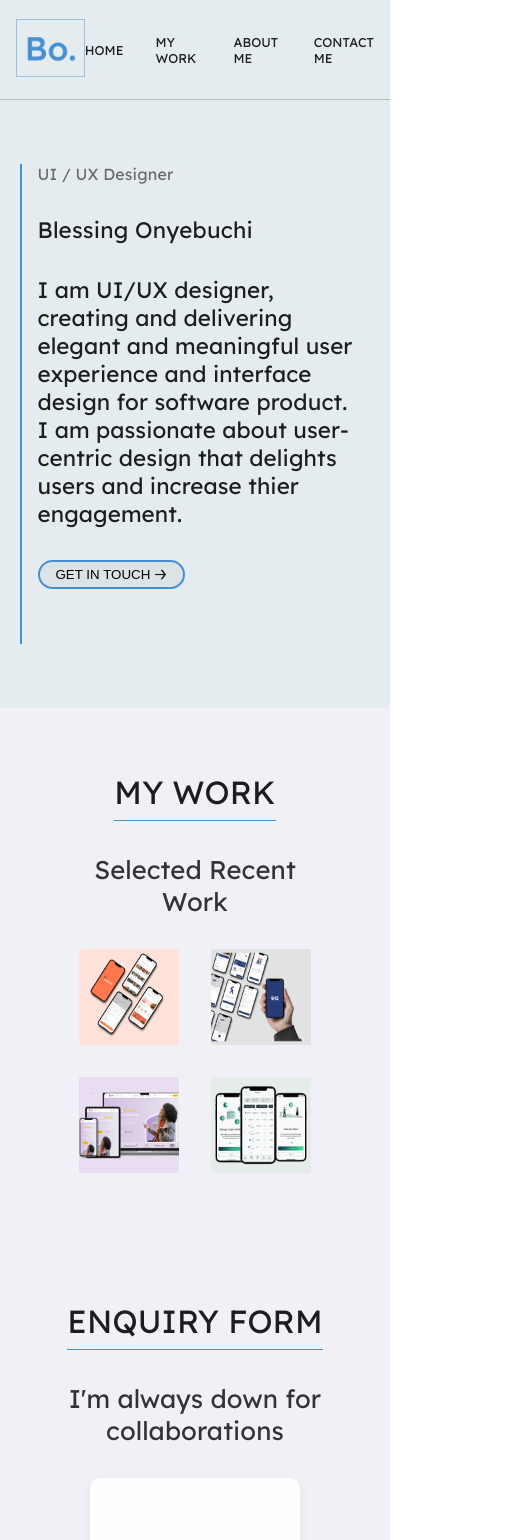
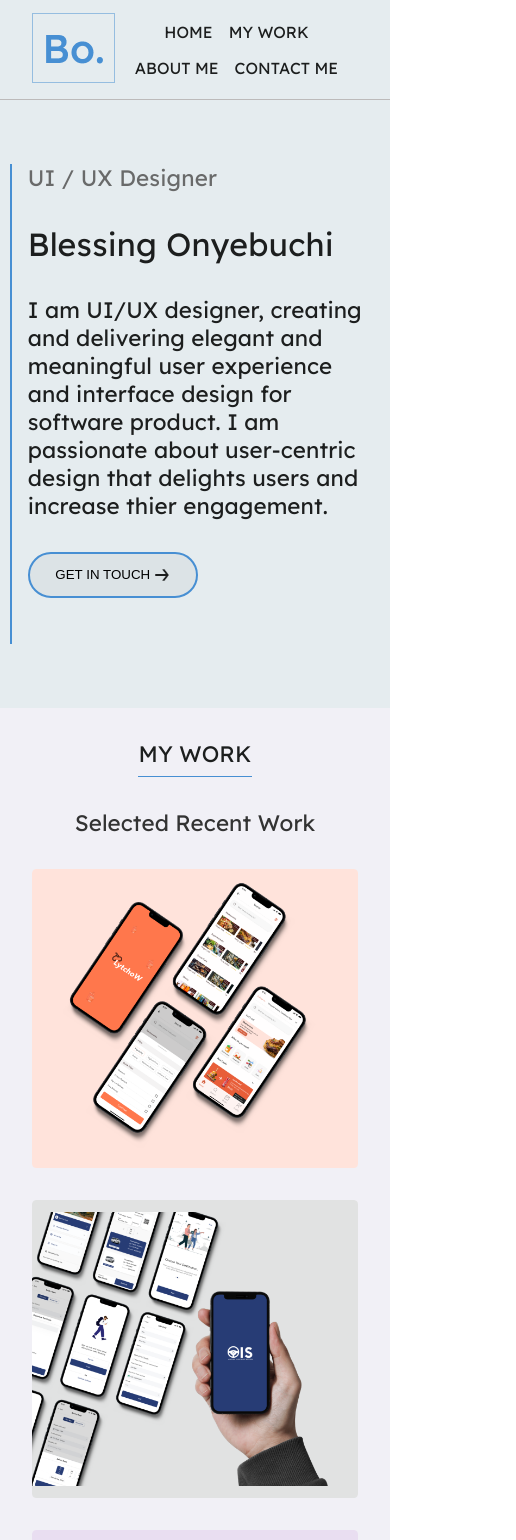
Before and after one commit to Inaboya/ada_portfolio, a React (Create React App) app: page / in a window 390 px wide. Shown: the top 1540 px of the page, 516 px wide, since content can reach past the window. Built offline with nearby package versions, Linux system fonts and the light colour scheme.

Commit message:
build send email functionality

```diff
--- a/package.json
+++ b/package.json
@@ -3,6 +3,8 @@
   "version": "0.1.0",
   "private": true,
   "dependencies": {
+    "@emailjs/browser": "^3.11.0",
+    "@react-email/render": "^0.0.7",
     "@testing-library/jest-dom": "^5.14.1",
     "@testing-library/react": "^13.0.0",
     "@testing-library/user-event": "^13.2.1",
@@ -14,6 +16,7 @@
     "react-dom": "^18.2.0",
     "react-router-dom": "^6.14.1",
     "react-scripts": "5.0.1",
+    "react-toastify": "8.2.0",
     "typescript": "^4.4.2",
     "web-vitals": "^2.1.0"
   },
--- a/src/App.css
+++ b/src/App.css
@@ -7,7 +7,7 @@
 }
 
 .container {
-  width: 100%;
+  width: 100vw;
   height: 100vh;
   background: #e5ecef;
   font-family: "Lexend Deca", "Montserrat", sans-serif;
@@ -28,6 +28,7 @@
   padding: 0 6rem;
 }
 
+
 .navbar__wrapper {
   width: 100%;
   height: 100%;
@@ -35,12 +36,6 @@
   align-items: center;
   justify-content: space-between;
 }
-
-/* ul {
-  list-style: none;
-  display: flex;
-  align-items: center;
-} */
 
 .navbar__menu--items {
   display: flex;
@@ -71,6 +66,7 @@
   width: 60%;
   height: 30rem;
 }
+
 .home-wrapper {
   width: 100%;
   height: 100%;
@@ -78,7 +74,6 @@
   flex-direction: column;
   align-items: flex-start;
   gap: 2rem;
-  /* justify-content: center; */
   border-left: 2px solid #478fd3;
   padding: 0 2rem;
 }
@@ -129,18 +124,9 @@
   height: 100%;
 }
 
-/* .active {
-  border-bottom: 5px solid #478fd3;
-} */
-
-.work-container {
-  /* width: 100%;
-  height: 40rem; */
+.work-container,
+.contact-container {
   background: #f1f0f6;
-  /* margin: 4rem auto; */
-  /* display: flex;
-  align-items: center;
-  justify-content: center; */
 }
 
 .work-wrapper {
@@ -194,11 +180,10 @@
   background: #fffefe;
   box-shadow: 0px 4px 10px 0px rgba(198, 197, 197, 0.3);
   border-radius: 10px;
-  /* margin: 4rem auto; */
 }
 
 .footer-content {
-  width: 50%;
+  width: 100%;
   margin-top: 3rem;
 }
 
@@ -206,6 +191,7 @@
   width: 100%;
   height: 100%;
   display: flex;
+  flex-wrap: wrap;
   align-items: center;
   justify-content: space-between;
 }
@@ -215,7 +201,6 @@
   font-weight: 300;
   line-height: normal;
   letter-spacing: 0.115px;
-  /* color: #696a6a; */
   color: #1c1e1e;
   text-decoration: none;
 }
@@ -226,7 +211,7 @@
 
 .footer-paragraph {
   color: rgba(28, 30, 30, 0.8);
-  font-size: 24px;
+  font-size: 18px;
   font-weight: 300;
   letter-spacing: 0.098px;
 }
@@ -236,7 +221,6 @@
   height: 100%;
   display: flex;
   flex-direction: column;
-  /* align-items: center; */
   gap: 2rem;
   padding: 4rem;
 }
@@ -244,7 +228,6 @@
 .form-group {
   width: 100%;
   height: 3rem;
-  /* background-color: red; */
 }
 
 .form-control {
@@ -267,7 +250,6 @@
 
 .about-content-1 {
   width: 100%;
-  height: 100vh;
   padding: 2rem;
   display: flex;
   flex-direction: column;
@@ -278,13 +260,11 @@
 .about-wrapper-1 {
   width: 80%;
   height: 30rem;
-  /* background-color: red; */
   display: flex;
 }
 
 .about-side-1 {
   width: 50%;
-  /* background-color: red; */
   display: flex;
   flex-direction: column;
   justify-content: center;
@@ -294,7 +274,6 @@
 .about-side-2 {
   margin-top: 0;
   width: 50%;
-  /* background-color: green; */
   display: flex;
   flex-direction: column;
   justify-content: center;
@@ -314,8 +293,6 @@
 .paragraph-text-bio {
   color: #478fd3;
   text-align: center;
-
-  /* H3 - Medium */
   font-size: 32px;
   font-style: normal;
   font-weight: 400;
@@ -340,7 +317,6 @@
 }
 
 .about-content-wrapper {
-  /* background: red; */
   width: 100%;
   padding: 2rem;
   display: flex;
@@ -356,8 +332,6 @@ li.content-item:not(:last-child) {
 
 .work-titles {
   color: #1c1e1e;
-
-  /* H2 - Bold */
   font-size: 2.6rem;
   font-style: normal;
   font-weight: 500;
@@ -367,116 +341,150 @@ li.content-item:not(:last-child) {
 
 .content-item {
   color: #000;
-  font-family: Lexend Deca;
+  font-family: "Lexend Deca";
   font-size: 22px;
   font-style: normal;
   font-weight: 300;
   line-height: normal;
   letter-spacing: 0.09px;
 }
-@media only screen and (max-width: 600px) {
-  /*Small tablets [425px -> 600px]*/
-  .navbar__container {
-    /* width: 100vw; */
-    padding: 0 1rem;
+
+/* Media Queries */
+
+@media only screen and (max-width: 1200px) {
+  .home-container {
+    width: 70%;
   }
-  /* .logo-container {
-    width: 100px;
-    height: 100px;
-  } */
 
-  .work-image-container {
-    width: 200px;
-    height: 196px;
-  }
+}
+
+@media only screen and (max-width: 992px) {
   .home-container {
     width: 80%;
   }
+
+  .work-content-wrapper {
+    grid-template-columns: 1fr;
+  }
+
+  .work-image-container {
+    width: 100%;
+    height: auto;
+  }
+}
+
+@media only screen and (max-width: 768px) {
+  .home-container {
+    width: 90%;
+  }
+
+    .navbar__container {
+    padding: 0 2rem;
+  }
+
+  .navbar__menu--items {
+    flex-wrap: wrap;
+    gap: 1rem;
+  }
+
+  .navbar__menu--item {
+    font-size: 1rem;
+  }
+
   .home-wrapper {
     padding: 0 1rem;
   }
+
   .job-paragraph {
     width: 100%;
   }
-  .job-title {
-    font-size: 1.4rem;
+
+  .work-wrapper {
+    padding: 2rem;
   }
+
+  .work-content-wrapper {
+    grid-template-columns: 1fr;
+  }
+
+  .work-image-container {
+    width: 100%;
+    height: auto;
+  }
+
+  .footer-content {
+    width: 80%;
+  }
+
+  .footer-wrapper {
+    flex-direction: column;
+    align-items: flex-start;
+  }
+
+
+  .contact-content-wrapper {
+    padding: 2rem;
+  }
+
+  .about-content-1,
+  .about-content-2 {
+    padding: 1rem;
+  }
+
+  .about-content-2 {
+    height: 70rem;
+  }
+
+  .about-wrapper-1 {
+    flex-direction: column;
+    height: auto;
+  }
+
+  .about-side-1,
+  .about-side-2 {
+    width: 100%;
+  }
+
+  .photo-container {
+    width: 100%;
+    height: auto;
+  }
+
+  .about-content-wrapper {
+    padding: 1rem;
+  }
+
+  .work-titles {
+    font-size: 2rem;
+  }
+
+
+}
+
+@media only screen and (max-width: 576px) {
+  .home-container {
+    width: 95%;
+  }
+
   .home-heading {
     font-size: 2rem;
   }
-  .btn {
-    padding: 0.6rem 1.2rem;
-  }
-  .button-img {
-    width: 0.8rem;
-    height: 0.8rem;
+
+  .job-paragraph,
+  .job-title,
+  .work-title,
+  .work-paragraph,
+  .work-titles,
+  .paragraph-text-bio,
+  .paragraph-text-1 {
+    font-size: 1.4rem;
   }
 
-  .navbar__menu--item {
-    cursor: pointer;
-    color: #1c1e1e;
-    font-size: 1rem;
-    font-weight: 300;
-    text-transform: uppercase;
-    text-decoration: none;
+  .form-control {
+    font-size: 0.9rem;
+  }
+
+  .footer-paragraph {
+    font-size: 12px;
   }
 }
-@media only screen and (max-width: 425px) {
-  /*Small smartphones [325px -> 425px]*/
-
-  .navbar__container {
-    /* padding: 0 1rem; */
-  }
-
-  .work-image-container {
-    width: 100px;
-    height: 96px;
-  }
-
-  .navbar__menu--item {
-    cursor: pointer;
-    color: #1c1e1e;
-    font-size: 1rem;
-    font-weight: 300;
-    text-transform: uppercase;
-    text-decoration: none;
-  }
-
-  .logo-container {
-    width: 1rem;
-    height: 1rem;
-  }
-
-  .navbar__menu--item {
-    font-size: 0.8rem;
-  }
-
-  .image-item {
-    width: 100%;
-    height: 100%;
-  }
-
-  .home-container {
-    width: 90%;
-  }
-  /* .home-wrapper {
-    padding: 0 1rem;
-  } */
-  .job-paragraph {
-    width: 100%;
-    font-size: 1.4rem;
-  }
-  .job-title {
-    font-size: 1rem;
-  }
-  .home-heading {
-    font-size: 1.4rem;
-  }
-  .btn {
-    padding: 0.3rem 1rem;
-  }
-  .button-img {
-    width: 0.8rem;
-    height: 0.8rem;
-  }
-}
--- a/src/components/Contact.tsx
+++ b/src/components/Contact.tsx
@@ -1,24 +1,82 @@
 import React from "react";
+import emailjs from "@emailjs/browser";
+import { toast } from "react-toastify";
+import "react-toastify/dist/ReactToastify.css";
 
+toast.configure();
 interface ContactInterface {
   workRef: React.RefObject<HTMLDivElement> | null;
 }
 
 const Contact: React.FC<ContactInterface> = ({ workRef }) => {
+  const [formData, setFormData] = React.useState({
+    name: "",
+    email: "",
+    subject: "",
+    message: "",
+  });
+
+  // const form = React.useRef<HTMLDivElement>(null);
+
+  const handleChange = (
+    e: React.ChangeEvent<HTMLInputElement | HTMLTextAreaElement>
+  ) => {
+    setFormData({ ...formData, [e.target.name]: e.target.value });
+  };
+
+  const sendEmail = async (e: React.FormEvent<HTMLFormElement>) => {
+    e.preventDefault();
+
+    const { name, email, subject, message } = formData;
+
+    if (!name || !email || !subject || !message) {
+      toast.error("All fields are required", {
+        position: toast.POSITION.TOP_RIGHT,
+        autoClose: 3000,
+      });
+    }
+
+    try {
+      const form = e.currentTarget;
+
+      const response = await emailjs.sendForm(
+        "service_5z9rhij",
+        "template_b4g6ecu",
+        form,
+        "rBFVWS5DalD5UXrBD"
+      );
+
+      if (response.text) {
+        toast.success("Message sent successfully", {
+          position: toast.POSITION.TOP_RIGHT,
+          autoClose: 3000,
+        });
+      }
+    } catch (error: any) {
+      console.log(error.text);
+      toast.error("Something was wrong", {
+        position: toast.POSITION.TOP_RIGHT,
+        autoClose: 3000,
+      });
+    }
+  };
   return (
-    <div className="work-container" ref={workRef}>
+    <div className="contact-container" ref={workRef}>
       <div className="work-wrapper">
         <h1 className="work-title">ENQUIRY FORM</h1>
         <p className="work-paragraph">I'm always down for collaborations</p>
 
         <div className="content-content">
-          <form className="contact-content-wrapper">
+          <form className="contact-content-wrapper" onSubmit={sendEmail}>
             <div className="form-group">
               <input
                 type="text"
                 name="name"
                 className="form-control"
                 placeholder="Name"
+                value={formData.name}
+                onChange={handleChange}
+                required
               />
             </div>
 
@@ -28,6 +86,9 @@ const Contact: React.FC<ContactInterface> = ({ workRef }) => {
                 name="email"
                 className="form-control"
                 placeholder="Email"
+                value={formData.email}
+                onChange={handleChange}
+                required
               />
             </div>
 
@@ -37,6 +98,9 @@ const Contact: React.FC<ContactInterface> = ({ workRef }) => {
                 name="subject"
                 className="form-control"
                 placeholder="Subject"
+                onChange={handleChange}
+                value={formData.subject}
+                required
               />
             </div>
 
@@ -45,6 +109,9 @@ const Contact: React.FC<ContactInterface> = ({ workRef }) => {
                 name="message"
                 className="form-control"
                 placeholder="Message"
+                value={formData.message}
+                onChange={handleChange}
+                required
               ></textarea>
             </div>
 
--- a/src/page/AboutPage.tsx
+++ b/src/page/AboutPage.tsx
@@ -94,9 +94,9 @@ const AboutPage: React.FC = () => {
             </ul>
           </div>
         </div>
+      </div>
 
-        <Footer />
-      </div>
+      <Footer />
     </>
   );
 };
```
Also changed, not shown: 1 other file (tests, documents, lock files or other folders).
